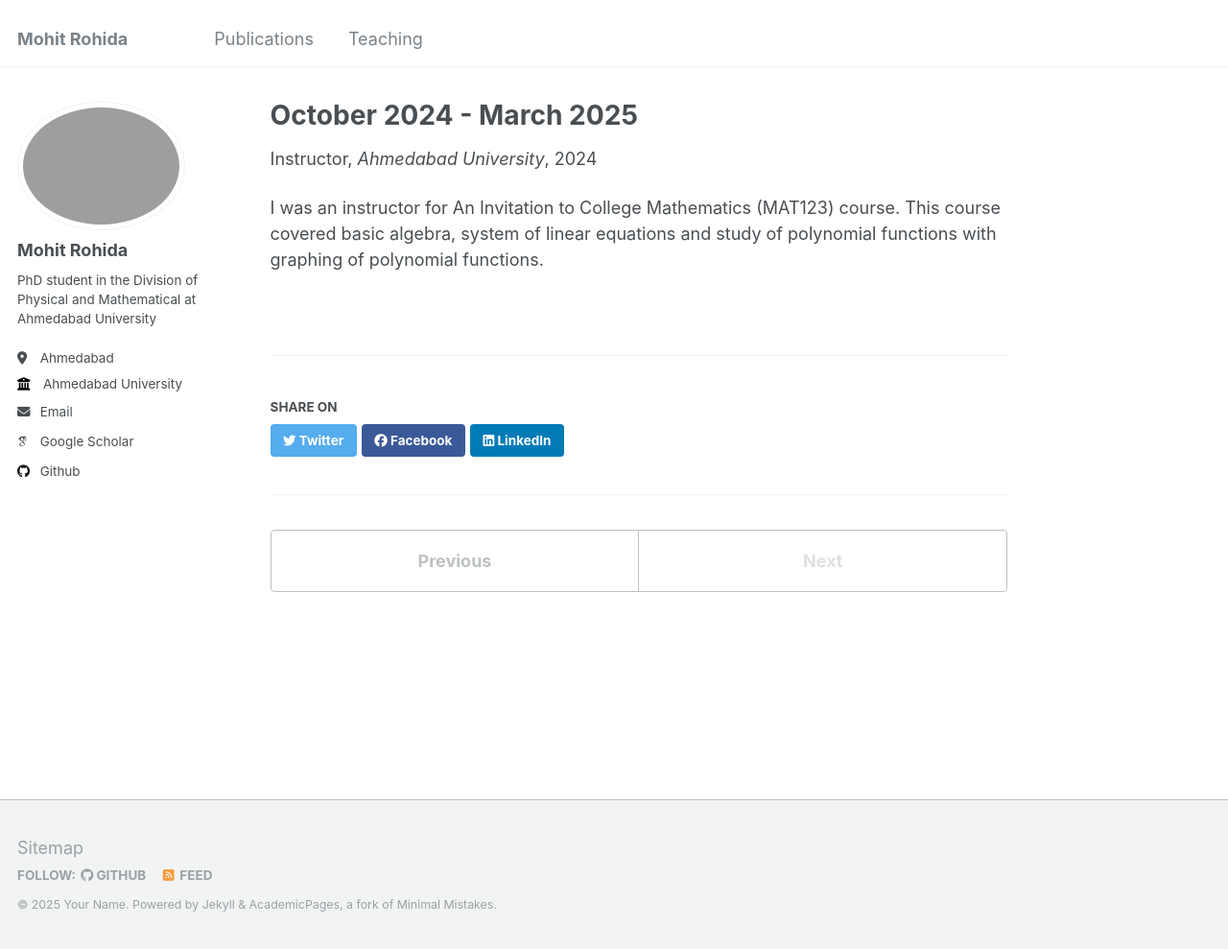
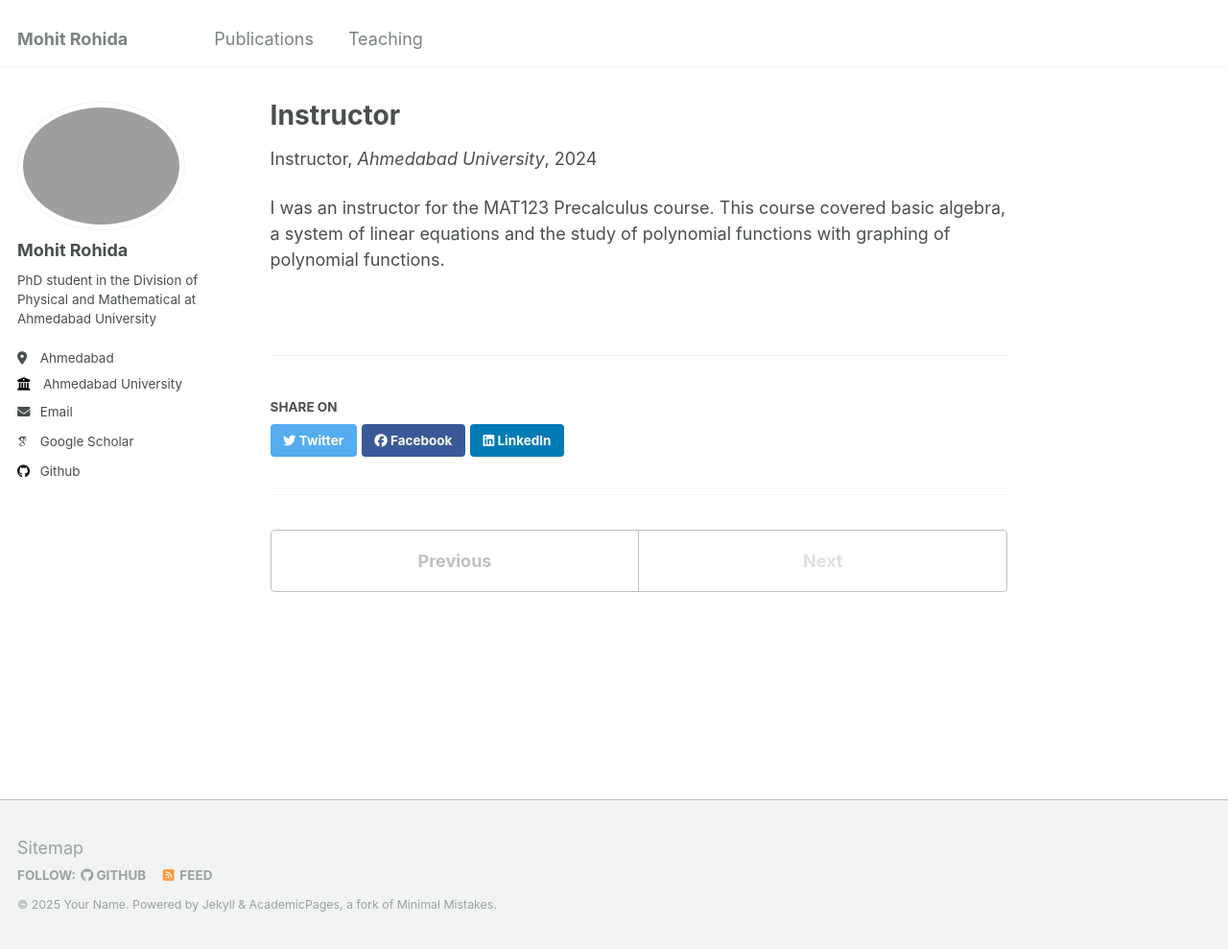
Before and after one commit to MRohida/Mohit-Rohida, a Jekyll site: the page built from _teaching/2015-spring-teaching-2.md, in a window 1280 px wide and 989 px high. Shown: the whole window at 96% size. Built offline with Jekyll 4.4.1, drawn with Linux system fonts in a browser that asks for light colours; some web fonts are replaced.

Commit message:
Update 2015-spring-teaching-2.md

```diff
--- a/_teaching/2015-spring-teaching-2.md
+++ b/_teaching/2015-spring-teaching-2.md
@@ -1,9 +1,9 @@
 ---
-title: "October 2024 - March 2025"
+title: "Instructor"
 collection: teaching
 type: "Instructor"
 permalink: /teaching/2024-bisemester-teaching
 venue: "Ahmedabad University"
-date: Sep 2024-Present (Ongoing)
+date: October 2024 - March 2025
 ---
-I was an instructor for An Invitation to College Mathematics (MAT123) course. This course covered basic algebra, system of linear equations and study of polynomial functions with graphing of polynomial functions.
+I was an instructor for the MAT123 Precalculus course. This course covered basic algebra, a system of linear equations and the study of polynomial functions with graphing of polynomial functions.
```
